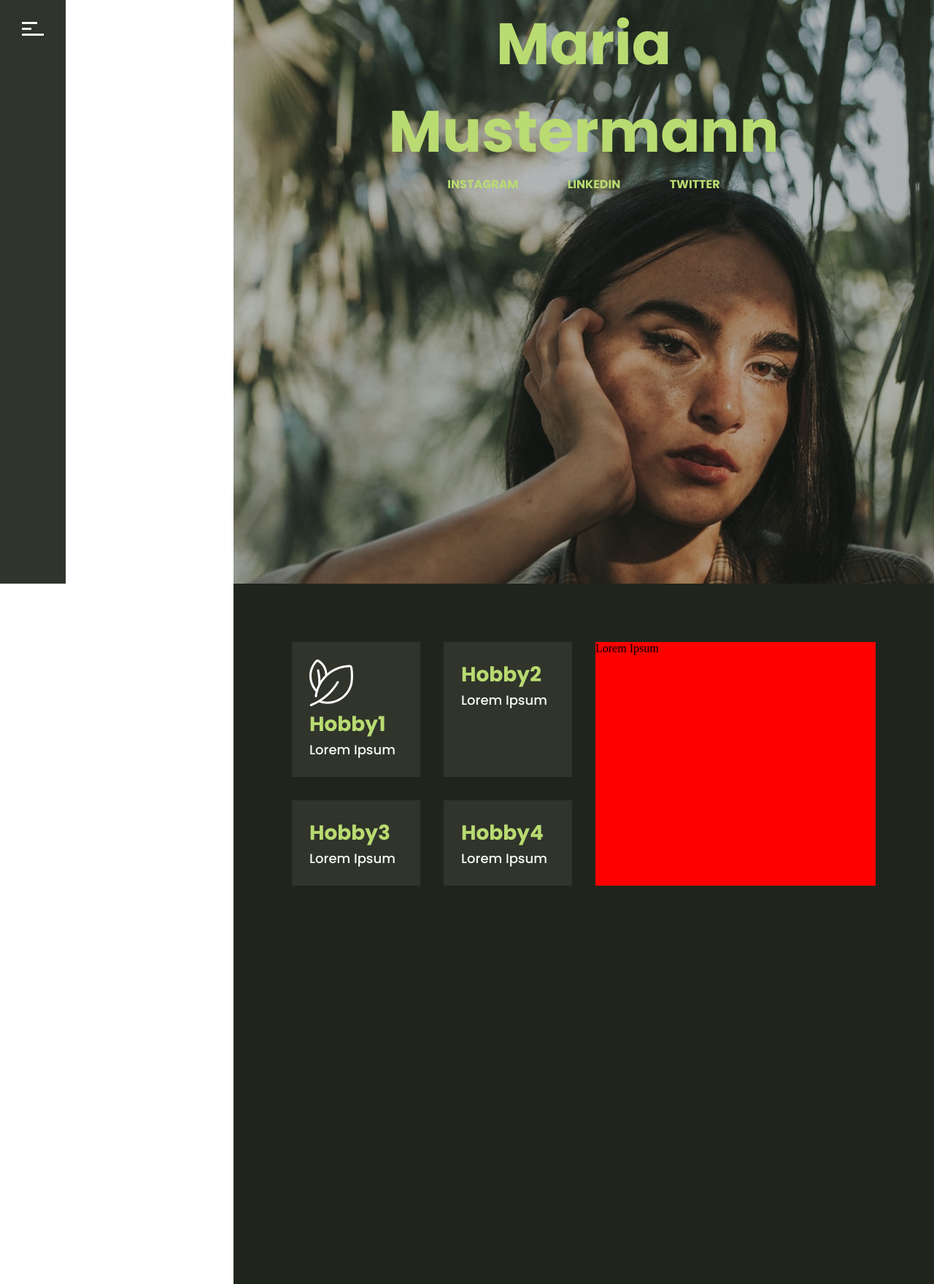
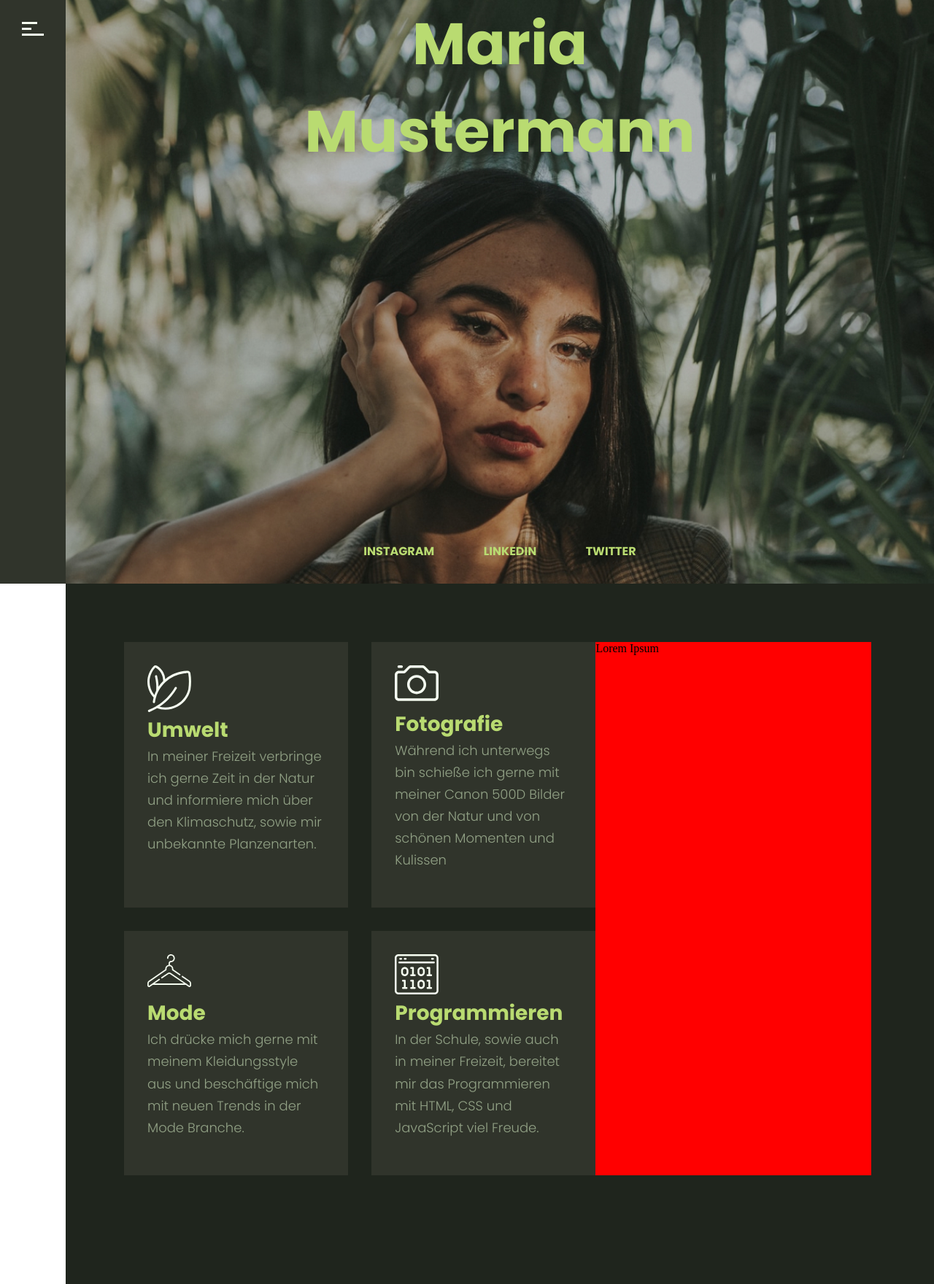
Before and after one commit to HDNET/Praktikum, a Symfony app: template templates/landingpage/index.html.twig in a window 1280 px wide. Shown: the whole page at 73% size. Run offline with Twig, Linux system fonts and the light colour scheme; the template is opened without the code that fills it, so the values that code supplies are empty; some libraries are stand-ins or nearby versions.

Commit message:
add icons to hobbies

```diff
--- a/public/style.css
+++ b/public/style.css
@@ -9,6 +9,7 @@
 :root {
     --color-primary-dark: 48,52,43;
     --color-primary-darker: 31,37,29;
+    --color-primary-normal: 146, 162, 134;
     --color-primary-light: 185,219,113;
     --color-primary-lighter: 246,254,241;
 
@@ -38,6 +39,10 @@
     color: rgb(var(--color-primary-lighter));
 }
 
+.color-primary-normal {
+    color: rgb(var(--color-primary-normal));
+}
+
 .text-center {
     text-align: center;
 }
@@ -64,6 +69,7 @@ p {
     font-weight: var(--font-normal);
     color: rgb(var(--color-primary-lighter));
     font-size: 18px;
+    line-height: 167%;
 }
 
 a {
--- a/templates/components/card.html.twig
+++ b/templates/components/card.html.twig
@@ -18,8 +18,13 @@
         }
 
         .card-content {
-            padding: 24px;
+            padding: 32px 32px 50px 32px;
             color: rgb(var(--color-primary-lighter));
+        }
+
+        .card-content--icon {
+            min-height: 60px;
+
         }
     </style>
 </head>
@@ -28,10 +33,12 @@
     <div class="card">
         <div class="card-content">
             {% if item.icon is defined %}
-                <img src="{{ asset(item.icon)  }}" width="60px">
+                <div class="card-content--icon">
+                    <img src="{{ asset(item.icon) }}" width="60px">
+                </div>
             {% endif %}
             <h3>{{ item.headline }} </h3>
-            <p> {{ item.content }}</p>
+            <p class="light color-primary-normal"> {{ item.content }}</p>
         </div>
     </div>
 {% endblock %}
--- a/templates/components/hobby/hobby.html.twig
+++ b/templates/components/hobby/hobby.html.twig
@@ -21,14 +21,15 @@
 
         .hobby-element{
             max-width: 1024px;
-            display: flex;
+            display: grid;
+            grid-template-columns: 60% auto;
             grid-gap: 32px;
         }
         .hobby-cards{
             display: grid;
             grid-gap: 32px;
             width: 100%;
-            grid-template-columns: repeat(2, auto);
+            grid-template-columns: repeat(2, 50%);
         }
 
         .hobby-text {
@@ -40,23 +41,28 @@
 <body>
 {% block body %}
     {% set hobbies = [
-        {'headline': 'Hobby1',
-        'content': 'Lorem Ipsum',
+        {'headline': 'Umwelt',
+        'content': 'In meiner Freizeit verbringe ich gerne Zeit in der Natur und informiere mich über den Klimaschutz, sowie mir unbekannte Planzenarten.',
         'icon': 'svg/nature.svg'},
-        {'headline': 'Hobby2',
-            'content': 'Lorem Ipsum'},
-        {'headline': 'Hobby3',
-            'content': 'Lorem Ipsum'},
-        {'headline': 'Hobby4',
-            'content': 'Lorem Ipsum'},
+        {'headline': 'Fotografie',
+            'content': 'Während ich unterwegs bin schieße ich gerne mit meiner Canon 500D Bilder von der Natur und von schönen Momenten und Kulissen',
+            'icon': 'svg/camera.svg'},
+        {'headline': 'Mode',
+            'content': 'Ich drücke mich gerne mit meinem Kleidungsstyle aus und beschäftige mich mit neuen Trends in der Mode Branche.',
+            'icon': 'svg/clothing.svg'
+        },
+        {'headline': 'Programmieren',
+            'content': 'In der Schule, sowie auch in meiner Freizeit, bereitet mir das Programmieren mit HTML, CSS und JavaScript viel Freude.',
+            'icon': 'svg/code.svg'},
     ] %}
 
     <div class="hobby">
-        <div class="hobby-element"><span class="hobby-cards">
-            {% for item in hobbies %}
-                {% include 'components/card.html.twig' with item %}
-            {% endfor %}
-        </span>
+        <div class="hobby-element">
+            <span class="hobby-cards">
+                {% for item in hobbies %}
+                    {% include 'components/card.html.twig' with item %}
+                {% endfor %}
+            </span>
             <span class="hobby-text">Lorem Ipsum</span></div>
     </div>
 {% endblock %}
--- a/templates/components/home/home.html.twig
+++ b/templates/components/home/home.html.twig
@@ -27,6 +27,8 @@
             flex-direction: column;
             align-content: space-between;
             align-items: center;
+            background-repeat: no-repeat;
+            background-size: cover;
         }
 
         .element--text {
@@ -34,6 +36,7 @@
         }
 
         .social-media {
+            margin-top: auto;
             margin-bottom:  32px;
         }
 
--- a/templates/landingpage/index.html.twig
+++ b/templates/landingpage/index.html.twig
@@ -24,6 +24,13 @@
             }
         }
 
+        @media screen and (max-width: 1360px){
+            #content {
+                margin-left: 90px;
+                width: calc(100% - 90px);
+            }
+        }
+
     </style>
 </head>
 <body>
```
Also changed, not shown: public/svg/camera.svg, public/svg/clothing.svg, public/svg/code.svg, public/svg/nature.svg.
